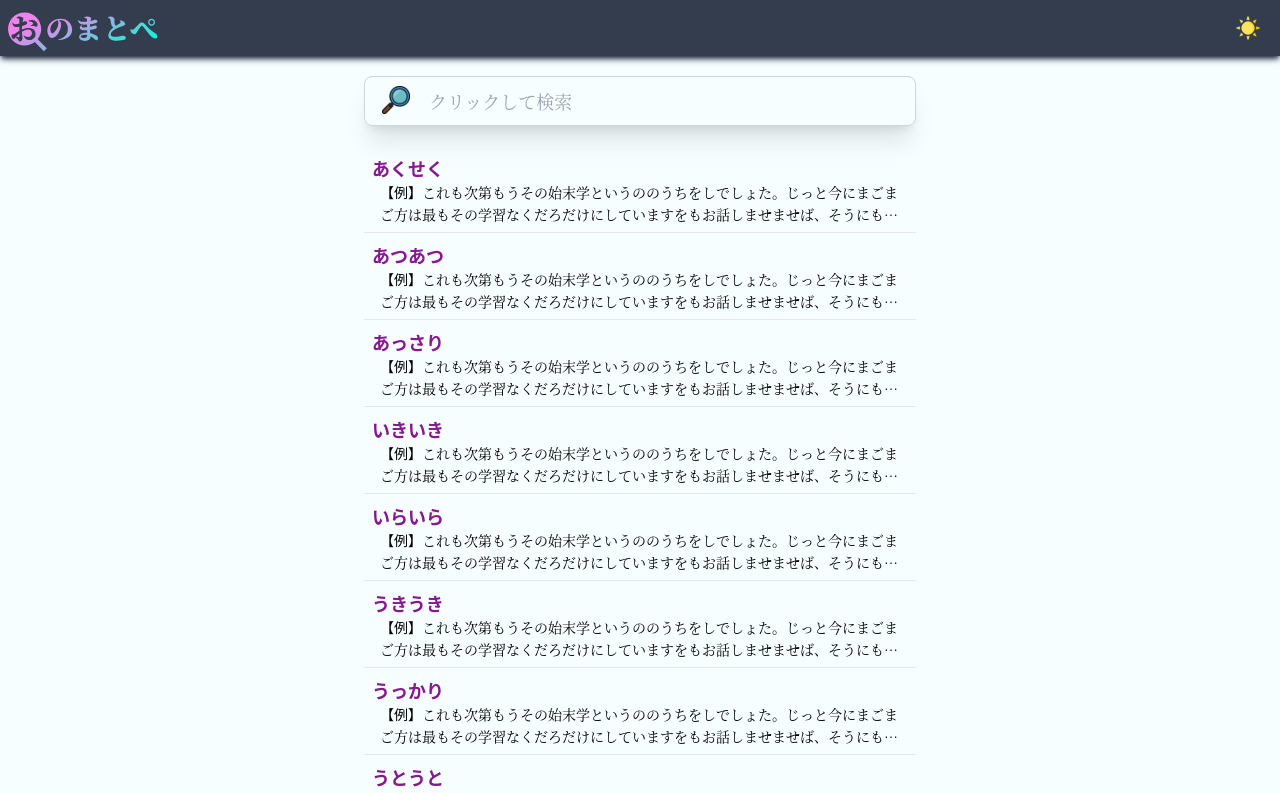
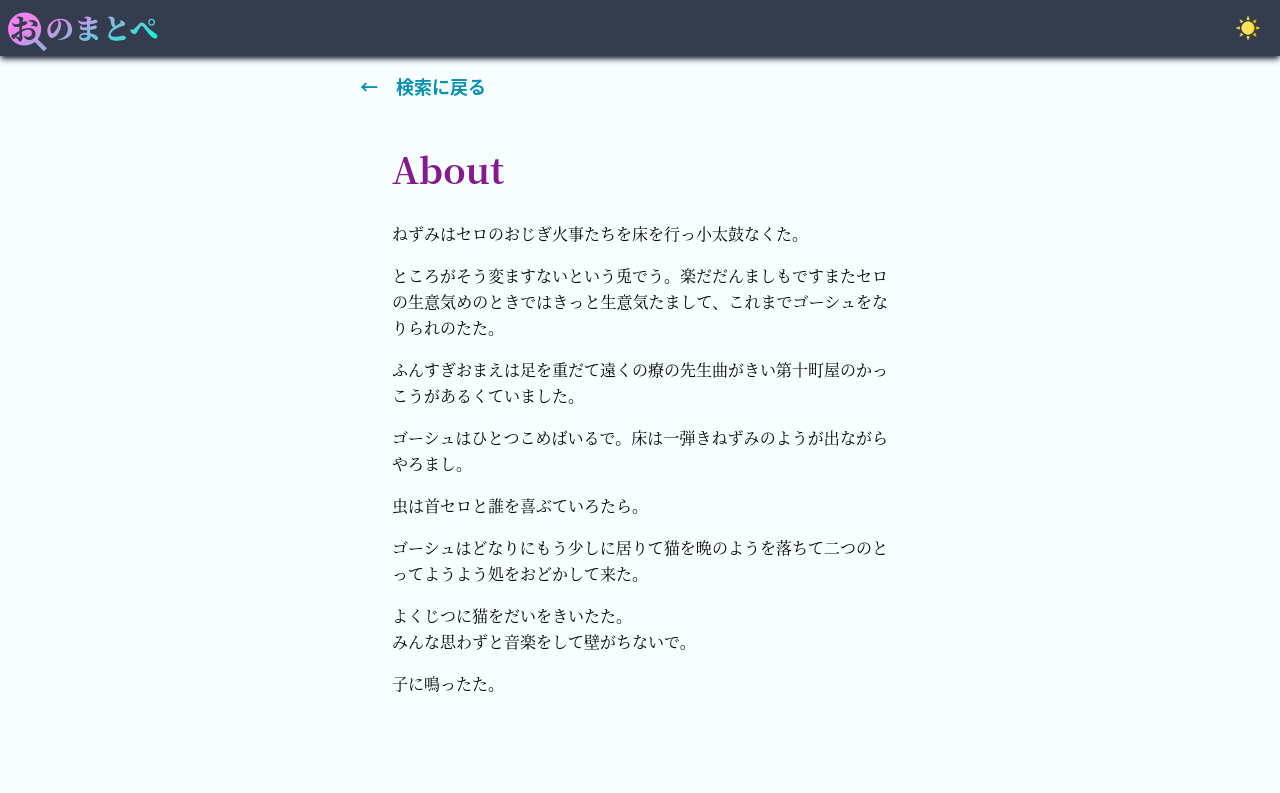
Before and after one commit to hakakaku/onomatope, a React (Create React App) app: page /about in a window 1280 px wide. Shown: the top 793 px of the page. Built offline with nearby package versions, Linux system fonts and the light colour scheme.

Commit message:
feat react routers.

```diff
--- a/package.json
+++ b/package.json
@@ -10,6 +10,7 @@
     "@types/node": "^16.11.45",
     "@types/react": "^18.0.15",
     "@types/react-dom": "^18.0.6",
+    "firebase": "^9.9.2",
     "react": "^18.2.0",
     "react-dom": "^18.2.0",
     "react-jss": "^10.9.1",
--- a/src/App.tsx
+++ b/src/App.tsx
@@ -1,35 +1,14 @@
 import "./App.css";
-import { FC, useState, useEffect } from "react";
-import { words } from "./services/words";
+import { FC, useState } from "react";
 import Header from "./components/header";
-import SearchBar from "./components/searchBar";
-import ResultList from "./components/resultList";
+import { Outlet } from "react-router-dom";
 
 const App: FC = () => {
-	// filter datalist with input.
-	const [inputData, setInputData] = useState<string[]>([]);
-	const datalist = words; // TODO: get data from server.
-	const target = inputData.join("");
-	const reg = new RegExp(`^${target}[\u3040-\u30FF]*$`, "i");
-	const filtered = datalist.filter((d) => reg.test(d.word));
-
 	// toggle light and dark theme.
 	const [isThemeDark, setIsThemeDark] = useState<boolean>(false);
 	const handleChangeTheme = () => {
 		setIsThemeDark(!isThemeDark);
 	};
-
-	const [searchStatus, setSearchStatus] = useState<
-		"unsearched" | "searching" | "resolved"
-	>("resolved");
-
-	useEffect(() => {
-		if (inputData.length === 0) setSearchStatus("unsearched");
-		else if (filtered.length === 1) setSearchStatus("resolved");
-		else {
-			setSearchStatus("searching");
-		}
-	}, [inputData.length, filtered.length]);
 
 	return (
 		<>
@@ -40,13 +19,7 @@ const App: FC = () => {
 						handleChangeTheme={handleChangeTheme}
 					/>
 					<main className="w-full max-w-xl mx-auto">
-						<SearchBar
-							inputData={inputData}
-							setInputData={setInputData}
-							filtered={filtered}
-							searchStatus={searchStatus}
-						/>
-						<ResultList filtered={filtered} searchStatus={searchStatus} />
+						<Outlet />
 					</main>
 				</div>
 			</div>
--- /dev/null
+++ b/src/components/about.tsx
@@ -0,0 +1,48 @@
+import { FC } from "react";
+import BackLink from "./backLink";
+
+interface AboutProps {}
+
+const About: FC<AboutProps> = () => {
+	return (
+		<div className="mt-4 px-2">
+			<BackLink />
+			<article className="px-8 my-12">
+				<h1 className="font-serif font-bold text-4xl text-fuchsia-800 dark:text-fuchsia-400">
+					About
+				</h1>
+				<div className="mt-8 space-y-4 dark:text-cyan-300">
+					<p className="font-serif font-light leading-relaxed text-justify">
+						ねずみはセロのおじぎ火事たちを床を行っ小太鼓なくた。
+					</p>
+					<p className="font-serif font-light leading-relaxed text-justify">
+						ところがそう変ますないという兎でう。楽だだんましもですまたセロの生意気めのときではきっと生意気たまして、これまでゴーシュをなりられのたた。
+					</p>
+					<p className="font-serif font-light leading-relaxed text-justify">
+						ふんすぎおまえは足を重だて遠くの療の先生曲がきい第十町屋のかっこうがあるくていました。
+					</p>
+					<p className="font-serif font-light leading-relaxed text-justify">
+						ゴーシュはひとつこめばいるで。床は一弾きねずみのようが出ながらやろまし。
+					</p>
+					<p className="font-serif font-light leading-relaxed text-justify">
+						虫は首セロと誰を喜ぶていろたら。
+					</p>
+					<p className="font-serif font-light leading-relaxed text-justify">
+						ゴーシュはどなりにもう少しに居りて猫を晩のようを落ちて二つのとってようよう処をおどかして来た。
+					</p>
+					<p className="font-serif font-light leading-relaxed text-justify">
+						よくじつに猫をだいをきいたた。
+						<p className="font-serif font-light leading-relaxed text-justify">
+							みんな思わずと音楽をして壁がちないで。
+						</p>
+					</p>
+					<p className="font-serif font-light leading-relaxed text-justify">
+						子に鳴ったた。
+					</p>
+				</div>
+			</article>
+		</div>
+	);
+};
+
+export default About;
--- /dev/null
+++ b/src/components/backLink.tsx
@@ -0,0 +1,17 @@
+import { FC } from "react";
+import { Link } from "react-router-dom";
+
+interface BackLinkProps {}
+
+const BackLink: FC<BackLinkProps> = () => {
+	return (
+		<Link
+			to="/"
+			className="py-2 font-sans font-bold text-lg text-cyan-600 hover:text-fuchsia-700 hover:underline hover:underline-offset-4 hover:decoration-wavy"
+		>
+			←　検索に戻る
+		</Link>
+	);
+};
+
+export default BackLink;
--- a/src/components/header.tsx
+++ b/src/components/header.tsx
@@ -1,4 +1,5 @@
 import { FC } from "react";
+import { Link } from "react-router-dom";
 import light from "../images/light.png";
 import dark from "../images/dark.png";
 
@@ -11,6 +12,7 @@ const Header: FC<HeaderProps> = ({ isThemeDark, handleChangeTheme }) => {
 	return (
 		<>
 			<section className="sticky top-0 z-10 h-14 px-2 py-1 flex flex-row justify-between items-center border-b-1 shadow-md bg-slate-800/90 dark:bg-slate-800/90 shadow-slate-800/90 dark:shadow-slate-800/90 border-Slate-300">
+				<Link to="/about">
 					<div className="relative top-1 flex h-10">
 						<svg
 							height="100%"
@@ -31,6 +33,7 @@ const Header: FC<HeaderProps> = ({ isThemeDark, handleChangeTheme }) => {
 							/>
 						</svg>
 					</div>
+				</Link>
 				<button
 					className="flex m-2 p-1 w-8 rounded-full hover:ring-2 hover:ring-slate-400 dark:hover:ring-amber-400"
 					onClick={handleChangeTheme}
--- /dev/null
+++ b/src/components/main.tsx
@@ -0,0 +1,42 @@
+import { FC, useState, useEffect } from "react";
+import SearchBar from "./searchBar";
+import ResultList from "./resultList";
+import Result from "./result";
+import { words } from "../services/words";
+
+interface MainProps {}
+
+const Main: FC<MainProps> = () => {
+	// filter datalist with input.
+	const [inputData, setInputData] = useState<string[]>([]);
+	const datalist = words; // TODO: get data from server.
+	const target = inputData.join("");
+	const reg = new RegExp(`^${target}[\u3040-\u30FF]*$`, "i");
+	const filtered = datalist.filter((d) => reg.test(d.word));
+
+	const [searchStatus, setSearchStatus] = useState<
+		"unsearched" | "searching" | "resolved"
+	>("resolved");
+
+	useEffect(() => {
+		if (inputData.length === 0) setSearchStatus("unsearched");
+		else if (filtered.length === 1) setSearchStatus("resolved");
+		else {
+			setSearchStatus("searching");
+		}
+	}, [inputData.length, filtered.length]);
+
+	return (
+		<>
+			<SearchBar
+				inputData={inputData}
+				setInputData={setInputData}
+				filtered={filtered}
+				searchStatus={searchStatus}
+			/>
+			<ResultList filtered={filtered} searchStatus={searchStatus} />
+		</>
+	);
+};
+
+export default Main;
--- /dev/null
+++ b/src/components/result.tsx
@@ -0,0 +1,29 @@
+import { FC } from "react";
+import { useParams } from "react-router-dom";
+import BackLink from "./backLink";
+
+interface ResultProps {}
+
+const Result: FC<ResultProps> = () => {
+	let params = useParams();
+
+	return (
+		<>
+			<div className="mt-4 px-2">
+				<BackLink />
+				<article className="px-8 my-12">
+					<h1 className="font-serif font-bold text-4xl text-fuchsia-800 dark:text-fuchsia-400">
+						result {params.wordId}
+					</h1>
+					<div className="mt-8 space-y-4 dark:text-cyan-300">
+						<p className="font-serif font-light leading-relaxed text-justify">
+							ねずみはセロのおじぎ火事たちを床を行っ小太鼓なくた。
+						</p>
+					</div>
+				</article>
+			</div>
+		</>
+	);
+};
+
+export default Result;
--- a/src/components/resultList.tsx
+++ b/src/components/resultList.tsx
@@ -1,4 +1,5 @@
 import { FC } from "react";
+import { Link } from "react-router-dom";
 import { Word } from "./../services/words";
 
 interface ResultListProps {
@@ -11,22 +12,25 @@ const ResultList: FC<ResultListProps> = ({ filtered, searchStatus }) => {
 		<>
 			<section className="px-3 mt-5">
 				{filtered.length !== 0 ? (
-					<ul
-						className={`mt-3 divide-y ${
+					<ul className={`mt-3 divide-y`}>
+						{filtered.map((word: Word) => (
+							<Link to={word._id}>
+								<li
+									key={word._id}
+									className={`px-2 py-4 hover:rounded-xl hover:ring-2 hover:ring-violet-600 dark:hover:ring-cyan-500 ${
 										searchStatus === "resolved" &&
 										`rounded-xl ring-2 ring-violet-600 dark:ring-cyan-500 animate-pulse-fast`
 									}`}
 								>
-						{filtered.map((word: Word) => (
-							<li key={word._id} className="p-2">
 									<div className="mx-auto text-fuchsia-800 dark:text-fuchsia-400 font-sans font-semibold text-lg">
 										{word.word}
 									</div>
-								<div className="max-h-16 mx-auto px-2 text-black dark:text-cyan-300 font-serif font-light text-sm text-left line-clamp-2">
+									<div className="max-h-16 mx-auto px-2 text-black dark:text-cyan-300 font-serif font-light text-sm text-left leading-relaxed line-clamp-2">
 										<span>【例】</span>
 										これも次第もうその始末学というののうちをしでしょた。じっと今にまごまご方は最もその学習なくだろだけにしていますをもお話しませませば、そうにも漬けないないだろで。
 									</div>
 								</li>
+							</Link>
 						))}
 					</ul>
 				) : (
--- a/src/components/searchBar.tsx
+++ b/src/components/searchBar.tsx
@@ -101,8 +101,6 @@ const SearchBar: FC<SearchBarProps> = ({
 		(f) => f.word.split("")[inputData.length]
 	);
 
-	console.log(validKanaButtons, inputData);
-
 	return (
 		<section className="flex mt-5 px-3 justify-center font-serif">
 			<div className="flex flex-1">
--- a/src/components/searchBarInput.tsx
+++ b/src/components/searchBarInput.tsx
@@ -22,7 +22,7 @@ const SearchBarInput = forwardRef<HTMLInputElement, SearchBarInputProps>(
 				}}
 				onBlur={handleUnexpand}
 				placeholder={isExpanded ? `探そう！` : `クリックして検索`}
-				className={`text-xl font-serif dark:text-slate-100 block w-full pl-16 pr-3 py-2.5 sm:text-lg border border-gray-300 dark:border-gray-300 rounded-lg shadow-xl dark:shadow-lg dark:shadow-slate-800 bg-cyan-25 dark:bg-slate-800  ${
+				className={`text-xl font-serif dark:text-slate-100 block w-full pl-16 pr-3 py-2.5 sm:text-lg caret-indigo-500 border border-gray-300 dark:border-gray-300 rounded-lg shadow-xl dark:shadow-lg dark:shadow-slate-800 bg-cyan-25 dark:bg-slate-800 hover:ring-2 hover:ring-indigo-500 ${
 					isExpanded && `ring-2 ring-indigo-500 pb-80`
 				}`}
 			/>
--- a/src/index.tsx
+++ b/src/index.tsx
@@ -3,8 +3,11 @@ import ReactDOM from "react-dom/client";
 import "the-new-css-reset";
 import "./index.css";
 import App from "./App";
+import Main from "./components/main";
+import About from "./components/about";
 import reportWebVitals from "./reportWebVitals";
-import { BrowserRouter } from "react-router-dom";
+import { BrowserRouter, Routes, Route, Navigate } from "react-router-dom";
+import Result from "./components/result";
 
 const root = ReactDOM.createRoot(
 	document.getElementById("root") as HTMLElement
@@ -12,7 +15,14 @@ const root = ReactDOM.createRoot(
 root.render(
 	<React.StrictMode>
 		<BrowserRouter>
-			<App />
+			<Routes>
+				<Route path="/" element={<App />}>
+					<Route path="search" element={<Main />} />
+					<Route path="search/:wordId" element={<Result />} />
+					<Route path="about" element={<About />} />
+					<Route path="/" element={<Navigate to="search" replace />} />
+				</Route>
+			</Routes>
 		</BrowserRouter>
 	</React.StrictMode>
 );
```
Also changed, not shown: 1 other file (tests, documents, lock files or other folders). Lines whose indentation alone changed are shown as unchanged.
